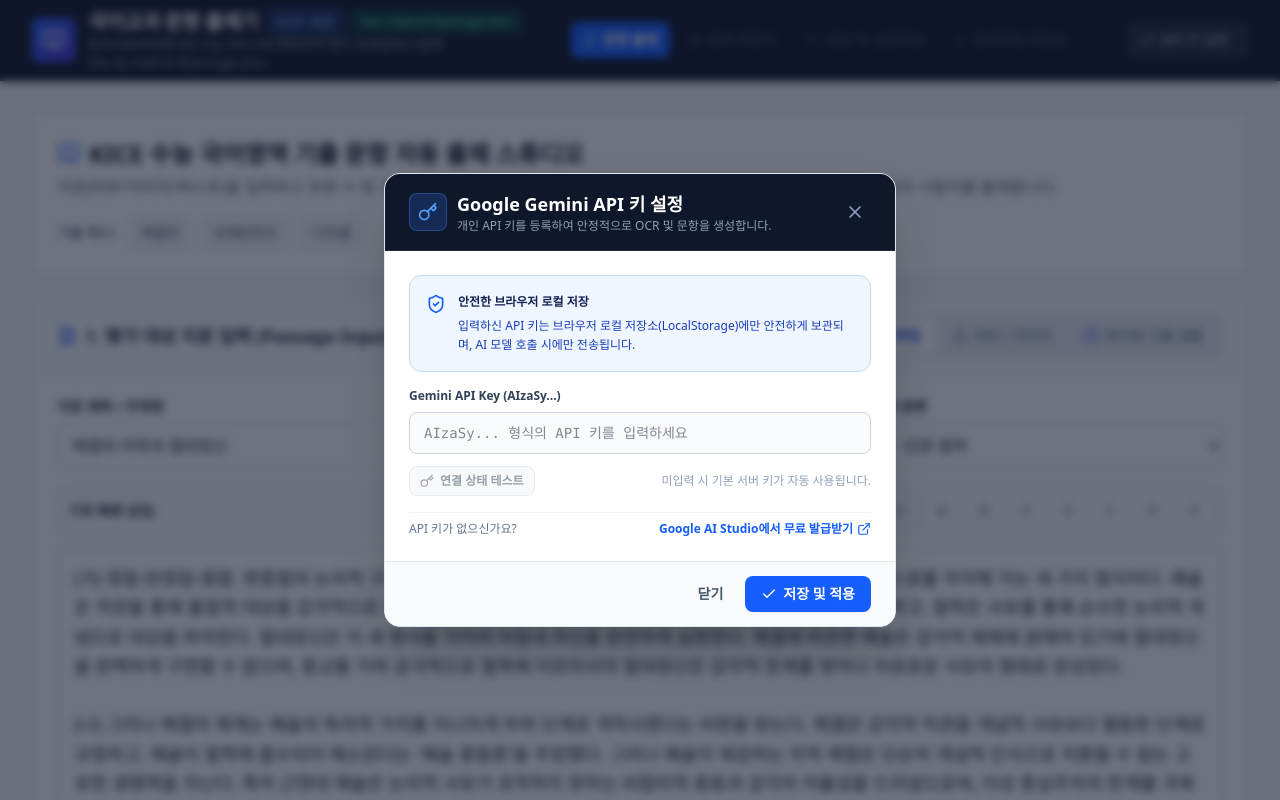
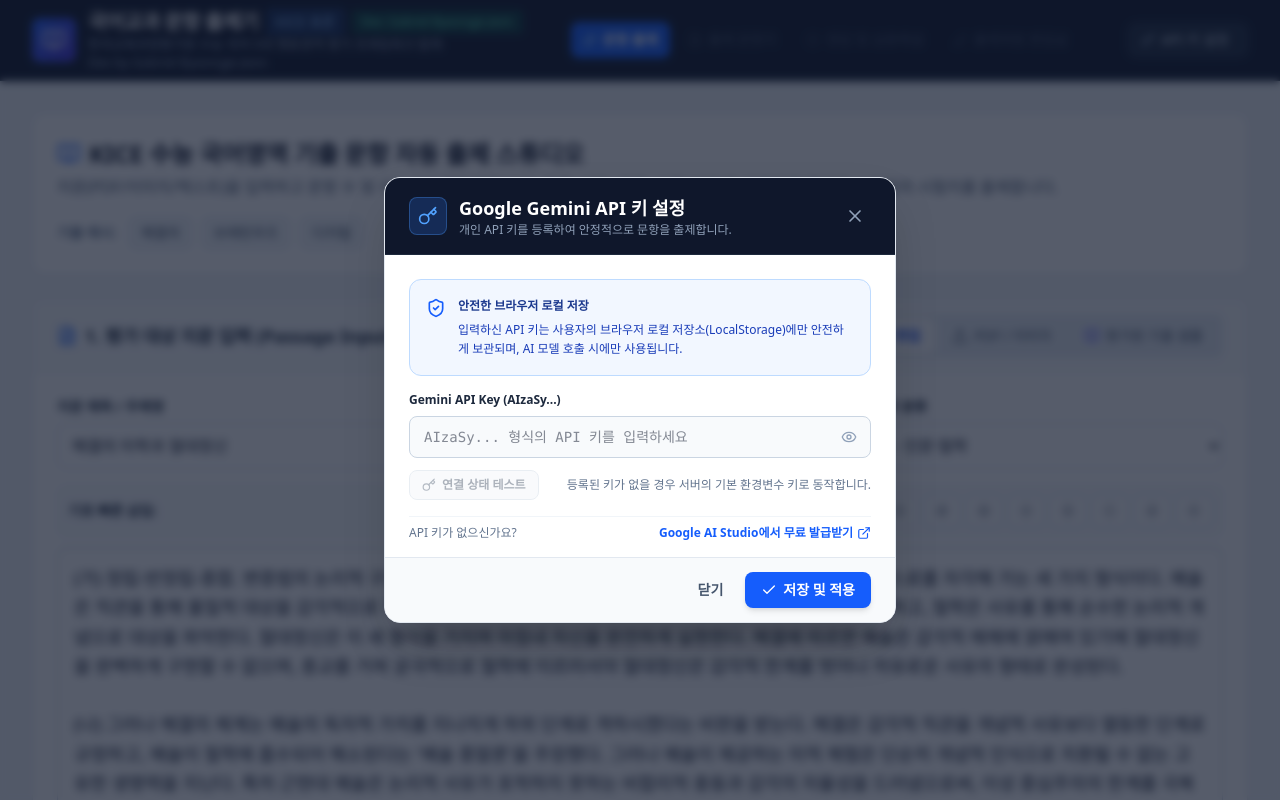
Before and after one commit to GabrielMathBJ/Korean-Exam-Questions, a React (Vite) app: page / in a window 1280 px wide. Both pictures are taken after a click on the button "API 키 설정". Shown: the top 800 px of the page. Built offline with nearby package versions, Linux system fonts and the light colour scheme.

Commit message:
feat(auth): synchronize Gemini API key across components
Implement event-based synchronization for the Gemini API key using storage and custom window events to ensure consistency across tabs and components. Add a password visibility toggle to the API key input.

```diff
--- a/src/components/ApiKeyModal.tsx
+++ b/src/components/ApiKeyModal.tsx
@@ -1,5 +1,5 @@
 import React, { useState, useEffect } from 'react';
-import { Key, ShieldCheck, ExternalLink, X, Check, Trash2, AlertCircle, RefreshCw, CheckCircle2 } from 'lucide-react';
+import { Key, ShieldCheck, ExternalLink, X, Check, Trash2, AlertCircle, RefreshCw, CheckCircle2, Eye, EyeOff } from 'lucide-react';
 
 interface ApiKeyModalProps {
   isOpen: boolean;
@@ -17,53 +17,74 @@
   onSaveApiKey,
 }) => {
   const [inputKey, setInputKey] = useState(apiKey);
+  const [showPassword, setShowPassword] = useState(false);
   const [statusMessage, setStatusMessage] = useState<{ type: 'success' | 'error'; text: string } | null>(null);
   const [isTesting, setIsTesting] = useState(false);
+  const [isSaved, setIsSaved] = useState(false);
 
-  // Sync state when modal opens or prop changes
+  // Sync state whenever modal opens or apiKey prop changes
   useEffect(() => {
     if (isOpen) {
-      const stored = typeof window !== 'undefined' ? localStorage.getItem('user_gemini_api_key') || '' : '';
-      setInputKey(stored || apiKey || '');
+      let storedKey = '';
+      try {
+        storedKey = localStorage.getItem('user_gemini_api_key') || '';
+      } catch (e) {
+        console.warn('LocalStorage read error:', e);
+      }
+      setInputKey(storedKey || apiKey || '');
       setStatusMessage(null);
+      setIsSaved(false);
     }
   }, [isOpen, apiKey]);
 
   if (!isOpen) return null;
 
-  const handleSave = () => {
+  const handleSave = (e?: React.FormEvent) => {
+    if (e) {
+      e.preventDefault();
+      e.stopPropagation();
+    }
+
     const trimmed = inputKey.trim();
 
-    // Save to localStorage directly
+    // 1. Direct LocalStorage save
     try {
       if (trimmed) {
         localStorage.setItem('user_gemini_api_key', trimmed);
       } else {
         localStorage.removeItem('user_gemini_api_key');
       }
-    } catch (e) {
-      console.warn('LocalStorage save error', e);
+      // Broadcast event
+      window.dispatchEvent(new CustomEvent('geminiApiKeyUpdated', { detail: trimmed }));
+    } catch (err) {
+      console.warn('LocalStorage write error:', err);
     }
 
-    // Call callbacks
-    if (typeof onSave === 'function') onSave(trimmed);
-    if (typeof onSaveApiKey === 'function') onSaveApiKey(trimmed);
+    // 2. Call parent callbacks
+    if (typeof onSave === 'function') {
+      try { onSave(trimmed); } catch (e) { console.error(e); }
+    }
+    if (typeof onSaveApiKey === 'function') {
+      try { onSaveApiKey(trimmed); } catch (e) { console.error(e); }
+    }
 
+    setIsSaved(true);
     setStatusMessage({
       type: 'success',
-      text: trimmed ? '개인 Gemini API 키가 성공적으로 저장 및 적용되었습니다!' : '기본 서버 API 키로 복원되었습니다.',
+      text: trimmed ? '✅ 개인 Gemini API 키가 성공적으로 저장 및 적용되었습니다!' : '기본 서버 API 키로 설정되었습니다.',
     });
 
-    // Auto-close after brief confirmation
+    // Auto-close after short visual feedback
     setTimeout(() => {
       onClose();
-    }, 900);
+    }, 800);
   };
 
   const handleClear = () => {
     setInputKey('');
     try {
       localStorage.removeItem('user_gemini_api_key');
+      window.dispatchEvent(new CustomEvent('geminiApiKeyUpdated', { detail: '' }));
     } catch (e) {
       // ignore
     }
@@ -72,7 +93,7 @@
     setStatusMessage({ type: 'success', text: 'API 키가 삭제되었습니다. 기본 서버 키가 사용됩니다.' });
   };
 
-  // Test the key connection live
+  // Test the key live
   const handleTestKey = async () => {
     const keyToTest = inputKey.trim();
     if (!keyToTest) {
@@ -97,7 +118,7 @@
       if (data.success) {
         setStatusMessage({
           type: 'success',
-          text: '✅ API 키가 유효하며 정상 작동합니다! (모델: ' + (data.model || 'Gemini 2.5 Flash') + ')',
+          text: '✅ API 키가 유효하며 정상 작동합니다! (Gemini Flash 모델 연결 성공)',
         });
       } else {
         setStatusMessage({
@@ -115,75 +136,103 @@
     }
   };
 
-  const hasCurrentStoredKey = Boolean(typeof window !== 'undefined' && localStorage.getItem('user_gemini_api_key'));
+  const hasCurrentStoredKey = Boolean(
+    typeof window !== 'undefined' && localStorage.getItem('user_gemini_api_key')
+  );
 
   return (
-    <div className="fixed inset-0 z-50 flex items-center justify-center p-4 bg-slate-900/60 backdrop-blur-xs animate-fadeIn">
+    <div
+      className="fixed inset-0 z-50 flex items-center justify-center p-4 bg-slate-900/70 backdrop-blur-xs animate-fadeIn"
+      onClick={(e) => {
+        if (e.target === e.currentTarget) onClose();
+      }}
+    >
       <div
         id="api-key-modal-container"
         className="bg-white rounded-2xl shadow-2xl border border-slate-200 max-w-lg w-full overflow-hidden animate-scaleIn"
+        onClick={(e) => e.stopPropagation()}
       >
         {/* Header */}
         <div className="bg-slate-900 px-6 py-4 flex items-center justify-between text-white border-b border-slate-800">
-          <div className="flex items-center gap-2.5">
+          <div className="flex items-center gap-3">
             <div className="p-2 bg-blue-500/20 text-blue-400 rounded-lg border border-blue-400/30">
               <Key className="w-5 h-5" />
             </div>
             <div>
-              <h3 className="text-base sm:text-lg font-bold">Google Gemini API 키 설정</h3>
-              <p className="text-xs text-slate-400">개인 API 키를 등록하여 안정적으로 OCR 및 문항을 생성합니다.</p>
+              <h3 className="text-base sm:text-lg font-bold text-white">Google Gemini API 키 설정</h3>
+              <p className="text-xs text-slate-400">개인 API 키를 등록하여 안정적으로 문항을 출제합니다.</p>
             </div>
           </div>
           <button
             type="button"
             onClick={onClose}
             className="text-slate-400 hover:text-white p-1.5 rounded-lg hover:bg-slate-800 transition cursor-pointer"
+            aria-label="닫기"
           >
             <X className="w-5 h-5" />
           </button>
         </div>
 
-        {/* Body */}
-        <div className="p-6 space-y-4 text-sm text-slate-700">
-          <div className="bg-blue-50 border border-blue-200 rounded-xl p-4 flex gap-3 text-blue-900">
+        {/* Form Body */}
+        <form onSubmit={handleSave} className="p-6 space-y-4 text-sm text-slate-700">
+          <div className="bg-blue-50/80 border border-blue-200 rounded-xl p-4 flex gap-3 text-blue-950">
             <ShieldCheck className="w-5 h-5 text-blue-600 shrink-0 mt-0.5" />
             <div className="text-xs leading-relaxed space-y-1">
-              <p className="font-semibold text-blue-950">안전한 브라우저 로컬 저장</p>
+              <p className="font-bold text-blue-900">안전한 브라우저 로컬 저장</p>
               <p className="text-blue-800">
-                입력하신 API 키는 브라우저 로컬 저장소(LocalStorage)에만 안전하게 보관되며, AI 모델 호출 시에만 전송됩니다.
+                입력하신 API 키는 사용자의 브라우저 로컬 저장소(LocalStorage)에만 안전하게 보관되며, AI 모델 호출 시에만 사용됩니다.
               </p>
             </div>
           </div>
 
           <div className="space-y-2">
             <div className="flex items-center justify-between">
-              <label className="block text-xs font-bold text-slate-700">
+              <label htmlFor="gemini-api-key-input" className="block text-xs font-bold text-slate-800">
                 Gemini API Key (AIzaSy...)
               </label>
               {hasCurrentStoredKey && (
-                <span className="text-xs text-emerald-600 font-semibold flex items-center gap-1">
-                  <CheckCircle2 className="w-3.5 h-3.5" /> 사용 중
+                <span className="text-xs text-emerald-600 font-bold flex items-center gap-1">
+                  <CheckCircle2 className="w-3.5 h-3.5" /> 현재 적용 중
                 </span>
               )}
             </div>
 
-            <div className="relative">
+            <div className="relative flex items-center">
               <input
                 id="gemini-api-key-input"
-                type="text"
+                type={showPassword ? 'text' : 'password'}
                 value={inputKey}
-                onChange={(e) => setInputKey(e.target.value)}
+                onChange={(e) => {
+                  setInputKey(e.target.value);
+                  setIsSaved(false);
+                }}
+                onKeyDown={(e) => {
+                  if (e.key === 'Enter') {
+                    e.preventDefault();
+                    handleSave();
+                  }
+                }}
                 placeholder="AIzaSy... 형식의 API 키를 입력하세요"
-                className="w-full px-3.5 py-2.5 text-xs sm:text-sm font-mono border border-slate-300 rounded-lg focus:outline-none focus:ring-2 focus:ring-blue-500 focus:border-blue-500 bg-slate-50 text-slate-900"
+                autoComplete="off"
+                spellCheck="false"
+                className="w-full pl-3.5 pr-10 py-2.5 text-xs sm:text-sm font-mono border border-slate-300 rounded-lg focus:outline-none focus:ring-2 focus:ring-blue-500 focus:border-blue-500 bg-slate-50 text-slate-900"
               />
+              <button
+                type="button"
+                onClick={() => setShowPassword(!showPassword)}
+                className="absolute right-2.5 p-1 text-slate-400 hover:text-slate-600 rounded transition cursor-pointer"
+                title={showPassword ? '키 숨기기' : '키 보기'}
+              >
+                {showPassword ? <EyeOff className="w-4 h-4" /> : <Eye className="w-4 h-4" />}
+              </button>
             </div>
 
-            <div className="flex items-center justify-between pt-1">
+            <div className="flex flex-wrap items-center justify-between gap-2 pt-1">
               <button
                 type="button"
                 onClick={handleTestKey}
                 disabled={isTesting || !inputKey.trim()}
-                className="text-xs px-2.5 py-1.5 bg-slate-100 hover:bg-slate-200 text-slate-700 font-semibold rounded-lg border border-slate-300 transition flex items-center gap-1.5 disabled:opacity-50 cursor-pointer"
+                className="text-xs px-3 py-1.5 bg-slate-100 hover:bg-slate-200 text-slate-700 font-semibold rounded-lg border border-slate-300 transition flex items-center gap-1.5 disabled:opacity-40 cursor-pointer"
               >
                 {isTesting ? (
                   <>
@@ -198,33 +247,33 @@
                 )}
               </button>
 
-              <p className="text-xs text-slate-400">
-                미입력 시 기본 서버 키가 자동 사용됩니다.
+              <p className="text-xs text-slate-500">
+                등록된 키가 없을 경우 서버의 기본 환경변수 키로 동작합니다.
               </p>
             </div>
           </div>
 
-          {/* Guide link */}
+          {/* AI Studio free link */}
           <div className="pt-2 border-t border-slate-100 flex items-center justify-between text-xs text-slate-500">
             <span>API 키가 없으신가요?</span>
             <a
               href="https://aistudio.google.com/app/apikey"
               target="_blank"
               rel="noreferrer"
-              className="text-blue-600 font-semibold hover:underline inline-flex items-center gap-1"
+              className="text-blue-600 font-bold hover:underline inline-flex items-center gap-1"
             >
               Google AI Studio에서 무료 발급받기
               <ExternalLink className="w-3.5 h-3.5" />
             </a>
           </div>
 
-          {/* Status Message feedback */}
+          {/* Status feedback */}
           {statusMessage && (
             <div
-              className={`p-3 rounded-lg text-xs font-semibold flex items-center gap-2 ${
+              className={`p-3 rounded-lg text-xs font-semibold flex items-center gap-2 transition-all ${
                 statusMessage.type === 'success'
-                  ? 'bg-emerald-50 border border-emerald-200 text-emerald-800'
-                  : 'bg-red-50 border border-red-200 text-red-800'
+                  ? 'bg-emerald-50 border border-emerald-300 text-emerald-800'
+                  : 'bg-red-50 border border-red-300 text-red-800'
               }`}
             >
               {statusMessage.type === 'success' ? (
@@ -235,18 +284,17 @@
               <span>{statusMessage.text}</span>
             </div>
           )}
-        </div>
 
-        {/* Footer */}
-        <div className="bg-slate-50 px-6 py-3.5 border-t border-slate-200 flex items-center justify-between">
+          {/* Footer Actions */}
+          <div className="bg-slate-50 -mx-6 -mb-6 px-6 py-3.5 border-t border-slate-200 flex items-center justify-between mt-4">
             {inputKey || hasCurrentStoredKey ? (
               <button
                 type="button"
                 onClick={handleClear}
-              className="text-xs text-red-600 hover:text-red-700 font-medium flex items-center gap-1 px-2.5 py-1.5 rounded-lg hover:bg-red-50 transition cursor-pointer"
+                className="text-xs text-red-600 hover:text-red-700 font-semibold flex items-center gap-1 px-2.5 py-1.5 rounded-lg hover:bg-red-50 transition cursor-pointer"
               >
                 <Trash2 className="w-3.5 h-3.5" />
-              키 초기화 (기본값)
+                키 초기화
               </button>
             ) : (
               <div />
@@ -261,15 +309,20 @@
                 닫기
               </button>
               <button
-              type="button"
-              onClick={handleSave}
-              className="px-4 py-2 text-xs sm:text-sm font-bold text-white bg-blue-600 hover:bg-blue-700 rounded-lg shadow-xs transition flex items-center gap-1.5 cursor-pointer"
+                id="save-api-key-submit-btn"
+                type="submit"
+                className={`px-4 py-2 text-xs sm:text-sm font-bold text-white rounded-lg shadow-md transition-all flex items-center gap-1.5 cursor-pointer active:scale-95 ${
+                  isSaved
+                    ? 'bg-emerald-600 hover:bg-emerald-700'
+                    : 'bg-blue-600 hover:bg-blue-700'
+                }`}
               >
                 <Check className="w-4 h-4" />
-              저장 및 적용
+                {isSaved ? '저장 완료!' : '저장 및 적용'}
               </button>
             </div>
           </div>
+        </form>
       </div>
     </div>
   );
```
Also changed, not shown: src/App.tsx (+25 -6 lines). Lines whose indentation alone changed are shown as unchanged.
